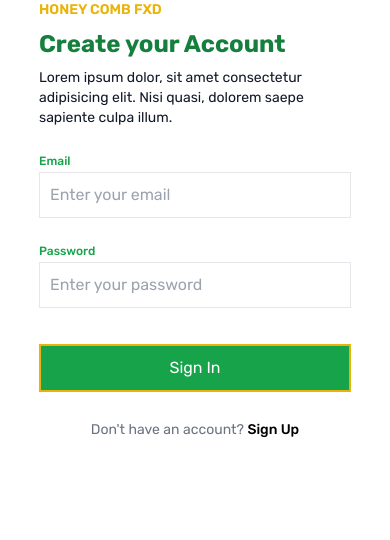
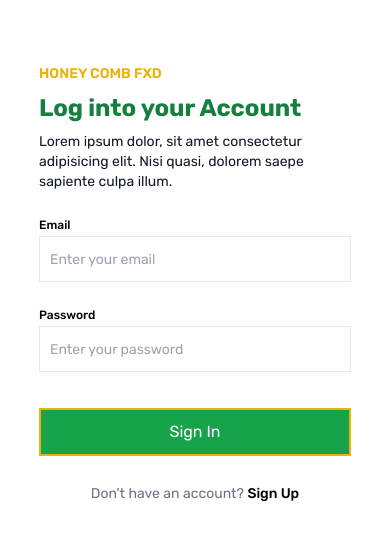
Before and after one commit to mr-atuzie/honey_comb, a React (Create React App) app: page /login in a window 390 px wide. Shown: the top 540 px of the page. Built offline with nearby package versions, Linux system fonts and the light colour scheme.

Commit message:
dvfbnghmj,.

```diff
--- a/src/pages/Login.jsx
+++ b/src/pages/Login.jsx
@@ -26,7 +26,7 @@
           </div>
         </div>
       </div>
-      <div className="lg:w-[60%">
+      <div className=" my-16 lg:w-[60%">
         <form className="w-[80%] lg:w-[50%] mx-auto mb-16">
           <div className="">
             <p className=" text-sm lg:text-lg uppercase font-semibold text-yellow-500 lg:mb-4">
@@ -34,7 +34,7 @@
             </p>
 
             <h2 className="text-2xl lg:text-4xl font-bold  text-green-700 my-2 ">
-              Create your Account
+              Log into your Account
             </h2>
 
             <p className=" text-gray-900  text-sm  lg:my-4">
@@ -44,15 +44,12 @@
           </div>
 
           <div className=" my-5">
-            <label
-              className=" text-green-600 font-medium text-xs lg:text-sm"
-              htmlFor="email"
-            >
+            <label className="  font-medium text-xs lg:text-sm" htmlFor="email">
               Email
             </label>
 
             <input
-              className="border p-2.5 lg:p-3.5 block w-full"
+              className="border p-2.5 lg:p-3.5 block w-full placeholder:text-sm lg:placeholder:text-base"
               type="email"
               name="email"
               placeholder="Enter your email"
@@ -61,13 +58,13 @@
 
           <div className=" my-5">
             <label
-              className=" text-green-600 font-medium text-xs lg:text-sm"
+              className=" font-medium text-xs lg:text-sm"
               htmlFor="password"
             >
               Password
             </label>
             <input
-              className="border p-2.5 lg:p-3.5 block w-full"
+              className="border p-2.5 lg:p-3.5 block w-full placeholder:text-sm lg:placeholder:text-base"
               type="password"
               name="password"
               placeholder="Enter your password"
--- a/src/pages/Register.jsx
+++ b/src/pages/Register.jsx
@@ -119,7 +119,7 @@
               Confirm Password
             </label>
             <input
-              className="border p-2.5 lg:p-3.5  block w-full"
+              className="border p-2.5 lg:p-3.5  block w-full placeholder:text-sm lg:placeholder:text-base"
               type="password"
               name="password"
               placeholder="Retype password"
```
